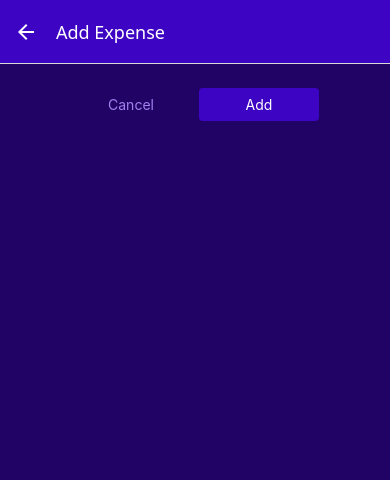
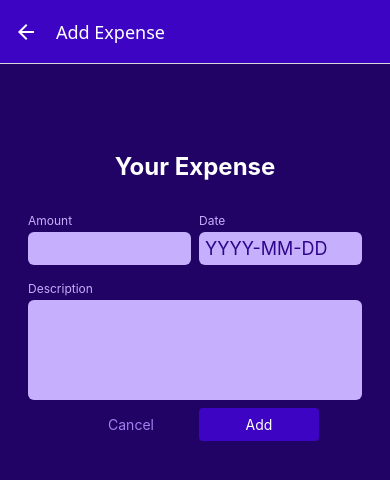
Before and after one commit to ktoqaloglu/expense-tracker-app, a React Native app: screen /ManageExpense in a window 390 px wide. Shown: the top 480 px of the page. Built offline with nearby package versions, Linux system fonts and the light colour scheme.

Commit message:
add & update & delete form actions

```diff
--- /dev/null
+++ b/components/ManageExpense/ExpenseForm.js
@@ -0,0 +1,107 @@
+import { View, Text, StyleSheet } from "react-native";
+import Input from "./Input";
+import Button from "../UI/Button";
+import { useState } from "react";
+import { getFormattedDate } from "../../util/date";
+
+function ExpenseForm({ submitButtonLabel, onCancel, onSubmit, defaultValues }) {
+  const [inputValues, setInputValues] = useState({
+    amount: defaultValues ? defaultValues.amount.toString() : "",
+    date: defaultValues ? getFormattedDate(defaultValues.date) : "",
+    description: defaultValues ? defaultValues.description : "",
+  });
+
+  function inputChangeHandler(inputIdentifier, enteredValue) {
+    setInputValues((curInputValues) => {
+      return {
+        ...curInputValues,
+        [inputIdentifier]: enteredValue,
+      };
+    });
+  }
+
+  function submitHandler() {
+    const expenseData = {
+      amount: +inputValues.amount,
+      date: new Date(inputValues.date),
+      description: inputValues.description,
+    };
+
+    onSubmit(expenseData);
+  }
+
+  return (
+    <View style={styles.form}>
+      <Text style={styles.title}>Your Expense</Text>
+      <View style={styles.inputsRow}>
+        <Input
+          style={styles.rowInput}
+          label="Amount"
+          textInputConfig={{
+            keyboardType: "decimal-pad",
+            onChangeText: inputChangeHandler.bind(this, "amount"),
+            value: inputValues.amount,
+          }}
+        />
+        <Input
+          style={styles.rowInput}
+          label="Date"
+          textInputConfig={{
+            placeholder: "YYYY-MM-DD",
+            maxLength: 10,
+            onChangeText: inputChangeHandler.bind(this, "date"),
+            value: inputValues.date,
+          }}
+        />
+      </View>
+      <Input
+        label="Description"
+        textInputConfig={{
+          multiline: true,
+          autoCorrect: false,
+          onChangeText: inputChangeHandler.bind(this, "description"),
+          value: inputValues.description,
+        }}
+      />
+      <View style={styles.buttons}>
+        <Button style={styles.button} mode="flat" onPress={onCancel}>
+          Cancel
+        </Button>
+        <Button style={styles.button} onPress={submitHandler}>
+          {submitButtonLabel}
+        </Button>
+      </View>
+    </View>
+  );
+}
+
+export default ExpenseForm;
+
+const styles = StyleSheet.create({
+  form: {
+    marginTop: 40,
+  },
+  title: {
+    fontSize: 24,
+    marginVertical: 24,
+    textAlign: "center",
+    fontWeight: "bold",
+    color: "white",
+  },
+  inputsRow: {
+    flexDirection: "row",
+    justifyContent: "space-between",
+  },
+  rowInput: {
+    flex: 1,
+  },
+  buttons: {
+    flexDirection: "row",
+    justifyContent: "center",
+    alignItems: "center",
+  },
+  button: {
+    minWidth: 120,
+    marginHorizontal: 4,
+  },
+});
--- /dev/null
+++ b/components/ManageExpense/Input.js
@@ -0,0 +1,41 @@
+import { View, Text, TextInput, StyleSheet } from "react-native";
+import { GlobalStyles } from "../../constants/styles";
+
+function Input({ label, textInputConfig, style }) {
+  const inputStyles = [styles.input];
+  if (textInputConfig && textInputConfig.multiline) {
+    inputStyles.push(styles.inputMultiline);
+  }
+
+  return (
+    <View style={[styles.inputContainer, style]}>
+      <Text style={styles.label}>{label}</Text>
+      <TextInput style={inputStyles} {...textInputConfig} />
+    </View>
+  );
+}
+
+export default Input;
+
+const styles = StyleSheet.create({
+  inputContainer: {
+    marginHorizontal: 4,
+    marginVertical: 8,
+  },
+  label: {
+    fontSize: 12,
+    color: GlobalStyles.colors.primary100,
+    marginBottom: 4,
+  },
+  input: {
+    backgroundColor: GlobalStyles.colors.primary100,
+    padding: 6,
+    borderRadius: 6,
+    fontSize: 18,
+    color: GlobalStyles.colors.primary700,
+  },
+  inputMultiline: {
+    minHeight: 100,
+    textAlignVertical: "top",
+  },
+});
--- a/screens/ManageExpense.js
+++ b/screens/ManageExpense.js
@@ -1,15 +1,19 @@
 import { useContext, useLayoutEffect } from "react";
-import { View, StyleSheet } from "react-native";
+import { View, StyleSheet, TextInput } from "react-native";
 import IconButton from "../components/UI/IconButton";
 import { GlobalStyles } from "../constants/styles";
-import Button from "../components/UI/Button";
 import { ExpensesContext } from "../store/expenses-context";
+import ExpenseForm from "../components/ManageExpense/ExpenseForm";
 
 function ManageExpense({ route, navigation }) {
   const expensesCtx = useContext(ExpensesContext);
 
   const EditedExpenseId = route.params?.expenseId;
   const isEditing = !!EditedExpenseId;
+
+  const selectedExpense = expensesCtx.expenses.find(
+    (expense) => expense.id === EditedExpenseId
+  );
 
   useLayoutEffect(() => {
     navigation.setOptions({
@@ -26,33 +30,23 @@
     navigation.goBack();
   }
 
-  function confirmHandler() {
+  function confirmHandler(expenseData) {
     if (isEditing) {
-      expensesCtx.updateExpense(EditedExpenseId, {
-        description: "New Expense",
-        amount: 43.21,
-        date: new Date("2025-03-25"),
-      });
+      expensesCtx.updateExpense(EditedExpenseId, expenseData);
     } else {
-      expensesCtx.addExpense({
-        description: "New Expense",
-        amount: 22.54,
-        date: new Date("2025-03-25"),
-      });
+      expensesCtx.addExpense(expenseData);
     }
     navigation.goBack();
   }
 
   return (
     <View style={styles.container}>
-      <View style={styles.buttons}>
-        <Button style={styles.button} mode="flat" onPress={cancelHandler}>
-          Cancel
-        </Button>
-        <Button style={styles.button} onPress={confirmHandler}>
-          {isEditing ? "Update" : "Add"}
-        </Button>
-      </View>
+      <ExpenseForm
+        submitButtonLabel={isEditing ? "Update" : "Add"}
+        onSubmit={confirmHandler}
+        onCancel={cancelHandler}
+        defaultValues={selectedExpense}
+      />
       {isEditing && (
         <View style={styles.deleteContainer}>
           <IconButton
@@ -75,15 +69,6 @@
     padding: 24,
     backgroundColor: GlobalStyles.colors.primary800,
   },
-  buttons: {
-    flexDirection: "row",
-    justifyContent: "center",
-    alignItems: "center",
-  },
-  button: {
-    minWidth: 120,
-    marginHorizontal: 4,
-  },
   deleteContainer: {
     marginTop: 16,
     paddingTop: 8,
--- a/util/date.js
+++ b/util/date.js
@@ -1,7 +1,7 @@
-export function getFormattedDate(date){
-  return `${date.getFullYear()}-${date.getMonth() + 1}-${date.getDate()}`;
+export function getFormattedDate(date) {
+  return date.toISOString().slice(0, 10);
 }
 
-export function getDateMinusDays(date, days){
+export function getDateMinusDays(date, days) {
   return new Date(date.getFullYear(), date.getMonth(), date.getDate() - days);
 }
```
